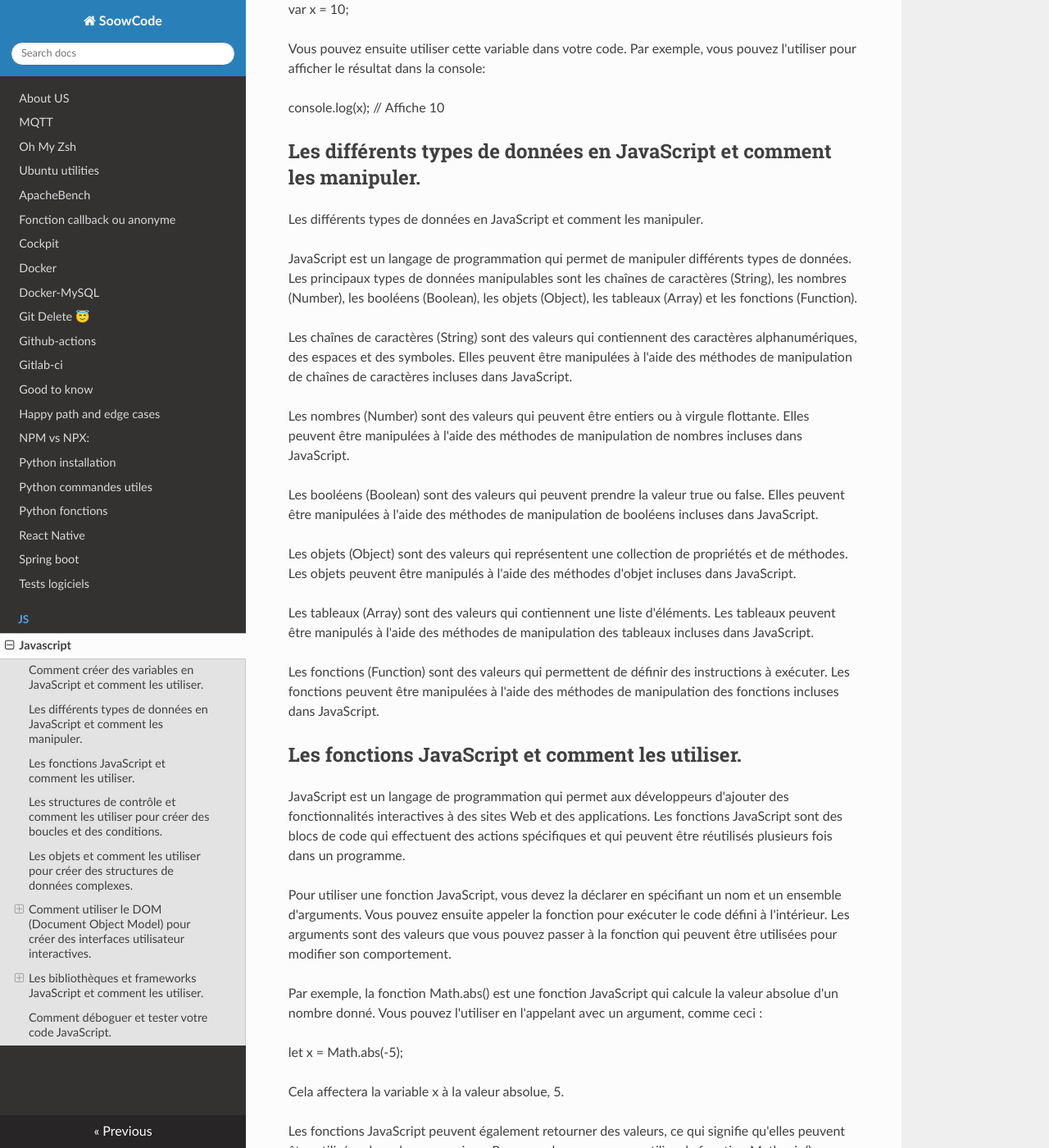
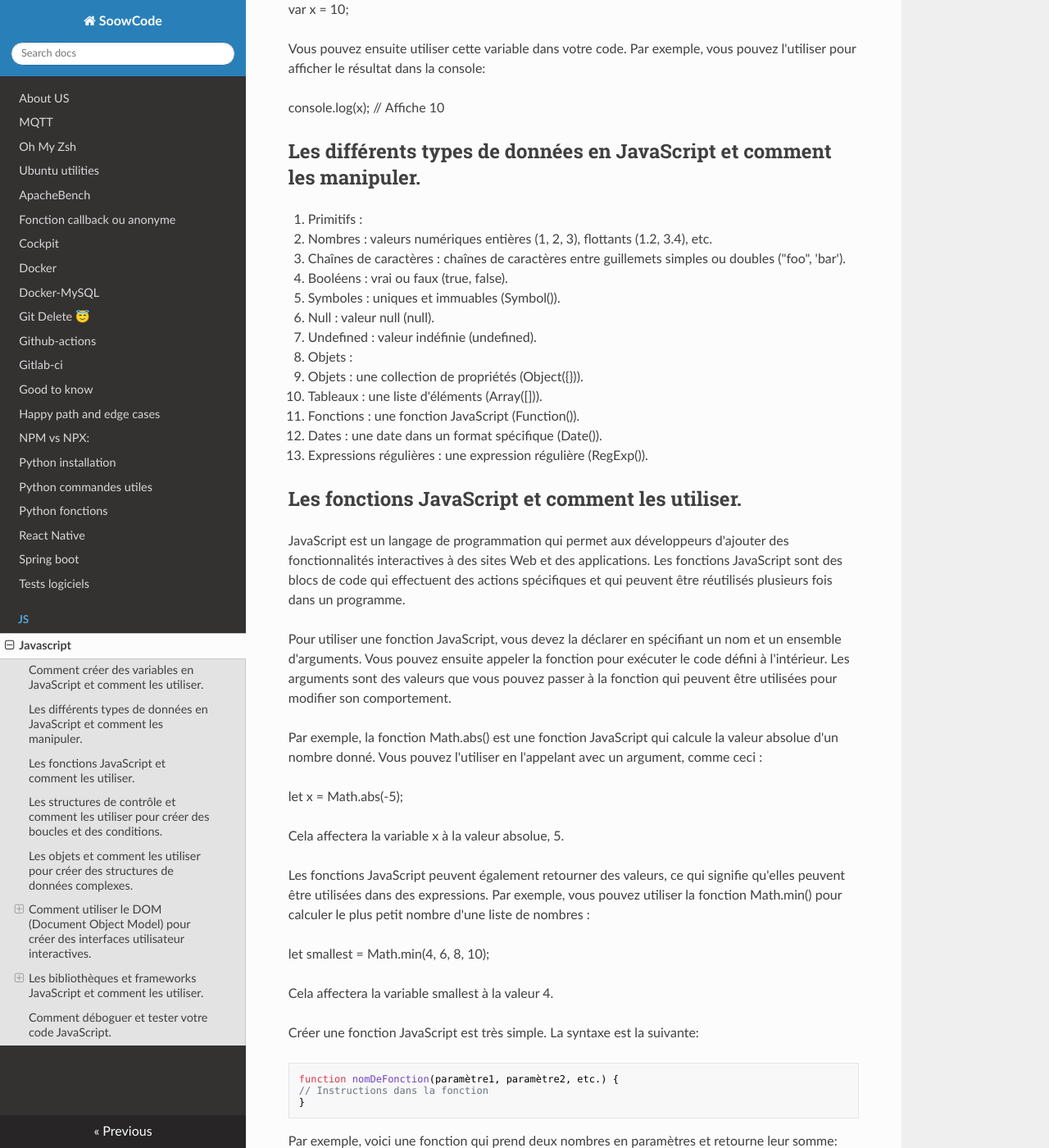
Before and after one commit to soowcode/soowcode.github.io, an MkDocs documentation site: the page built from docs/js/js.md, in a window 1280 px wide and 1400 px high, scrolled down 512 px. Shown: the whole window at 82% size. Built offline with MkDocs 1.6.1, drawn with Linux system fonts in a browser that asks for light colours; nearby versions of some CDN libraries.

Commit message:
Update js.md

```diff
--- a/docs/js/js.md
+++ b/docs/js/js.md
@@ -17,21 +17,23 @@ console.log(x); // Affiche 10
 
 ## Les différents types de données en JavaScript et comment les manipuler.
 
-Les différents types de données en JavaScript et comment les manipuler.
 
-JavaScript est un langage de programmation qui permet de manipuler différents types de données. Les principaux types de données manipulables sont les chaînes de caractères (String), les nombres (Number), les booléens (Boolean), les objets (Object), les tableaux (Array) et les fonctions (Function).
+1. Primitifs :
 
-Les chaînes de caractères (String) sont des valeurs qui contiennent des caractères alphanumériques, des espaces et des symboles. Elles peuvent être manipulées à l'aide des méthodes de manipulation de chaînes de caractères incluses dans JavaScript.
+- Nombres : valeurs numériques entières (1, 2, 3), flottants (1.2, 3.4), etc.
+- Chaînes de caractères : chaînes de caractères entre guillemets simples ou doubles ("foo", 'bar').
+- Booléens : vrai ou faux (true, false).
+- Symboles : uniques et immuables (Symbol()).
+- Null : valeur null (null).
+- Undefined : valeur indéfinie (undefined).
 
-Les nombres (Number) sont des valeurs qui peuvent être entiers ou à virgule flottante. Elles peuvent être manipulées à l'aide des méthodes de manipulation de nombres incluses dans JavaScript.
+2. Objets :
 
-Les booléens (Boolean) sont des valeurs qui peuvent prendre la valeur true ou false. Elles peuvent être manipulées à l'aide des méthodes de manipulation de booléens incluses dans JavaScript.
-
-Les objets (Object) sont des valeurs qui représentent une collection de propriétés et de méthodes. Les objets peuvent être manipulés à l'aide des méthodes d'objet incluses dans JavaScript.
-
-Les tableaux (Array) sont des valeurs qui contiennent une liste d'éléments. Les tableaux peuvent être manipulés à l'aide des méthodes de manipulation des tableaux incluses dans JavaScript.
-
-Les fonctions (Function) sont des valeurs qui permettent de définir des instructions à exécuter. Les fonctions peuvent être manipulées à l'aide des méthodes de manipulation des fonctions incluses dans JavaScript.
+- Objets : une collection de propriétés (Object({})).
+- Tableaux : une liste d'éléments (Array([])).
+- Fonctions : une fonction JavaScript (Function()).
+- Dates : une date dans un format spécifique (Date()).
+- Expressions régulières : une expression régulière (RegExp()).
 
 ## Les fonctions JavaScript et comment les utiliser.
 
```
